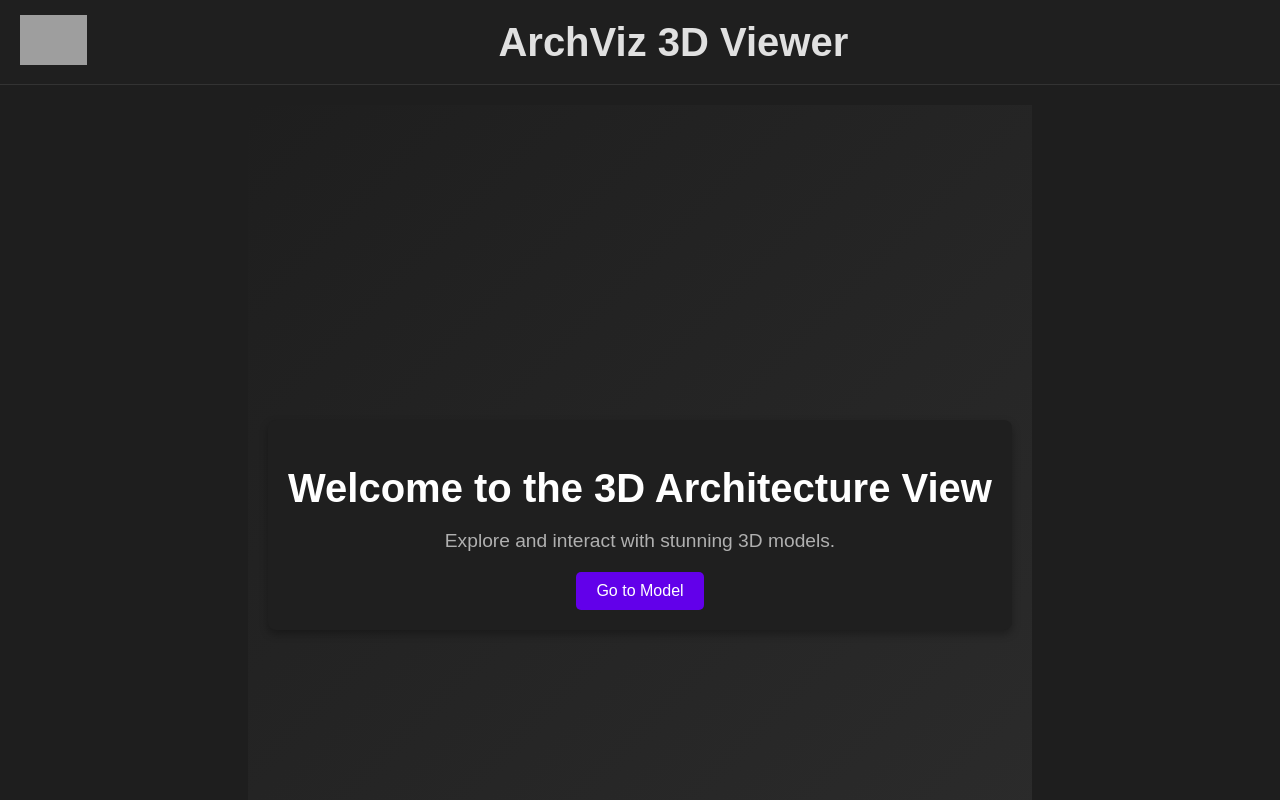
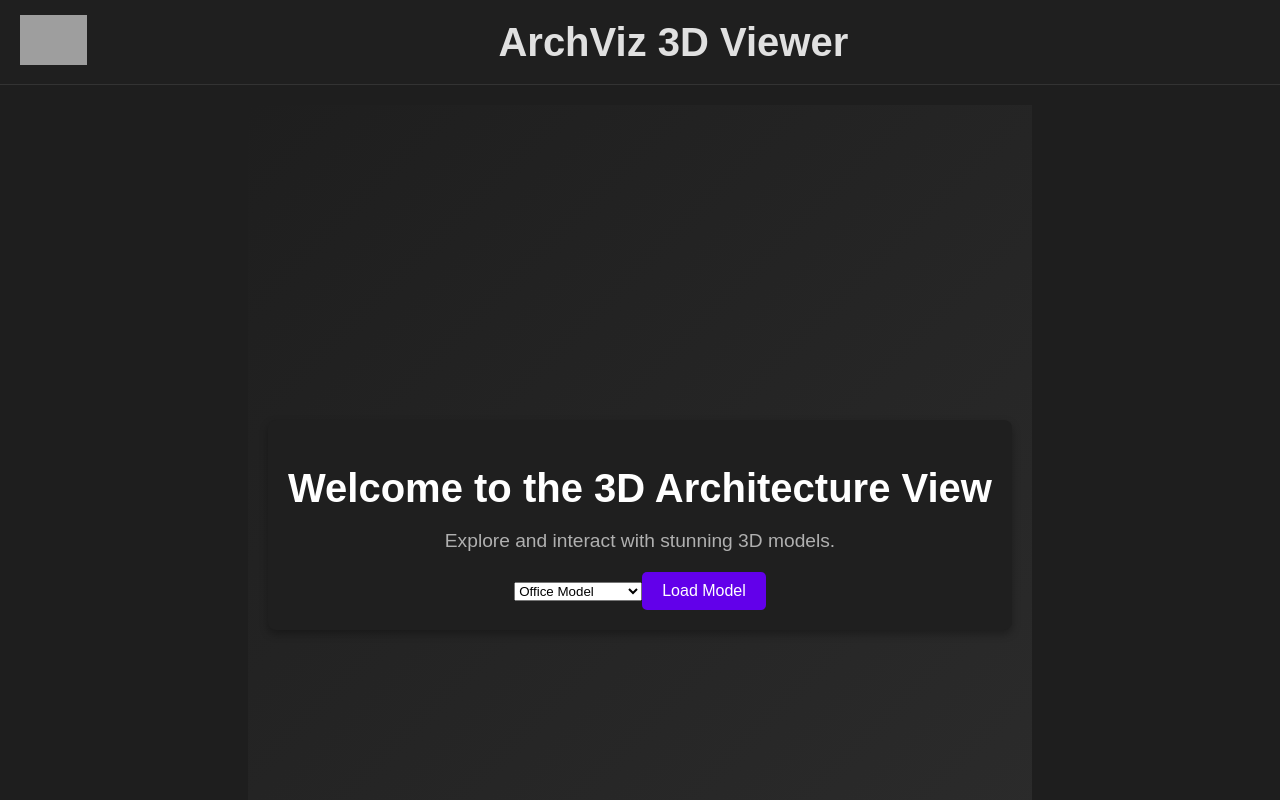
Before and after one commit to chakradev/ArchViz, a React (Create React App) app: page / in a window 1280 px wide. Shown: the top 800 px of the page. Built offline with nearby package versions, Linux system fonts and the light colour scheme; grey boxes are pictures that could not be loaded.

Commit message:
Update Home.js

```diff
--- a/src/components/Home.js
+++ b/src/components/Home.js
@@ -1,11 +1,17 @@
 import React from 'react';
 import { useNavigate } from 'react-router-dom';
-import './Home.css'; // Assuming you have a separate CSS file for styles
+import './Home.css';
 
-const Home = () => {
+const Home = ({ setModelType }) => {
   const navigate = useNavigate();
 
-  const handleClick = () => {
+  const handleSelectModel = (event) => {
+    // Set the model type based on the selected value
+    const model = event.target.value;
+    setModelType(model);
+  };
+
+  const handleLoadModel = () => {
     navigate('/model');
   };
 
@@ -14,9 +20,22 @@ const Home = () => {
       <div className="content">
         <h1>Welcome to the 3D Architecture View</h1>
         <p>Explore and interact with stunning 3D models.</p>
-        <button onClick={handleClick} className="explore-button">
-          Go to Model
-        </button>
+        <div className="button-group">
+          <select
+            className="model-dropdown"
+            onChange={handleSelectModel}
+          >
+            <option value="office">Office Model</option>
+            <option value="room">Room Model</option>
+            <option value="restaurant">Restaurant Model</option>
+          </select>
+          <button
+            className="explore-button"
+            onClick={handleLoadModel}
+          >
+            Load Model
+          </button>
+        </div>
       </div>
     </div>
   );
```
